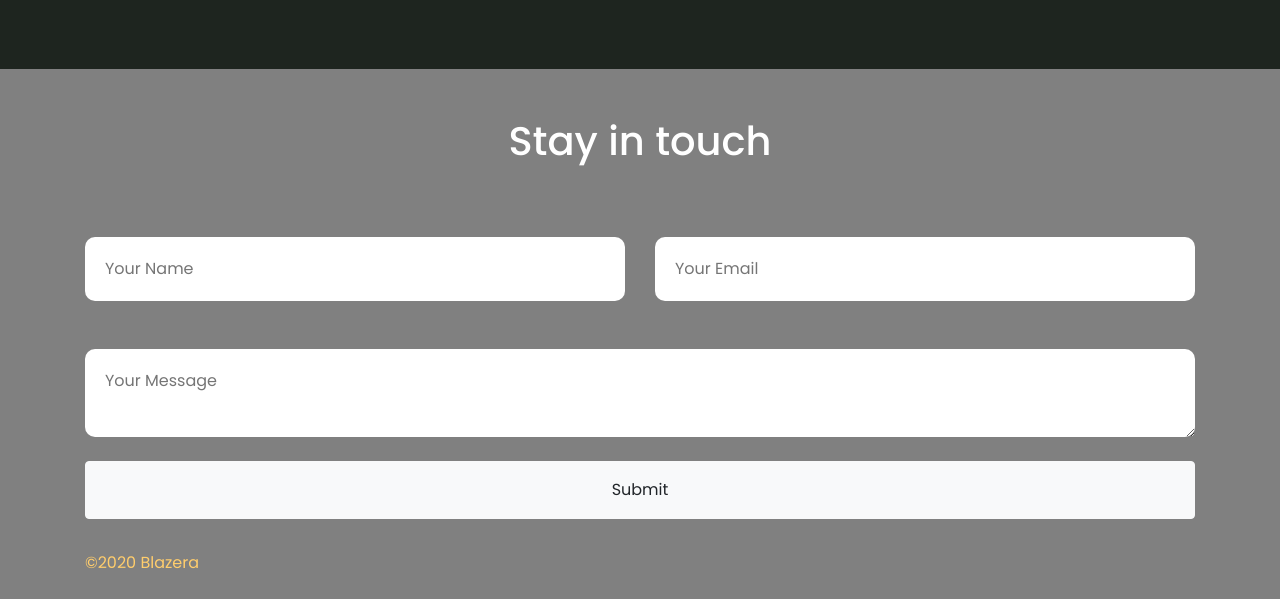
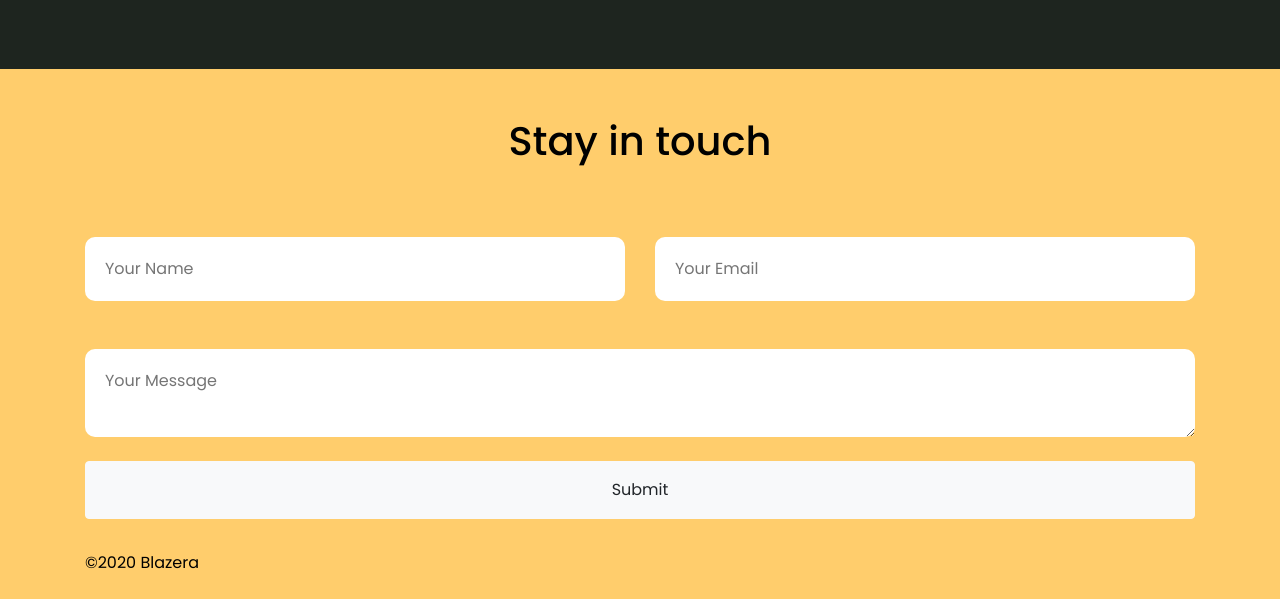
Before and after one commit to jesuscopado/blazera-landing-page, a Gatsby site: page / in a window 1280 px wide. Shown: the part 2483-3082 px from the top of the page. Built offline with nearby package versions, Linux system fonts and the light colour scheme; Gatsby itself is replaced by a stand-in of ours.

Commit message:
Style of "Stay in touch" modified

```diff
--- a/src/components/Footer.js
+++ b/src/components/Footer.js
@@ -4,7 +4,7 @@ import { SocialIcon } from "react-social-icons"
 function Footer() {
   return (
     <div>
-      <footer className="py-2" style={{ backgroundColor: "#808080" }}>
+      <footer className="py-2" style={{ backgroundColor: "#FFCD6C" }}>
         <div className="container">
           <p>©2020 Blazera</p>
         </div>
--- a/src/global.css
+++ b/src/global.css
@@ -36,7 +36,7 @@ section {
   border-radius: 10px;
   padding: 20px;
   text-decoration-color: white;
-  color: white
+  color: black;
 }
 
 textarea:focus{
@@ -44,9 +44,9 @@ textarea:focus{
 }
 
 footer{
-  color: #FFCD6C
+  color: black
 }
 
 footer a {
-  color: orange
+  color: black
 }
--- a/src/subpages/End.js
+++ b/src/subpages/End.js
@@ -5,7 +5,7 @@ export default function End() {
   return (
     <div
       className="container-fluid"
-      style={{ backgroundColor: "#808080", color: "white" }}
+      style={{ backgroundColor: "#FFCD6C", color: "black" }}
     >
       <div className="container">
         <div className="flexbox">
```
